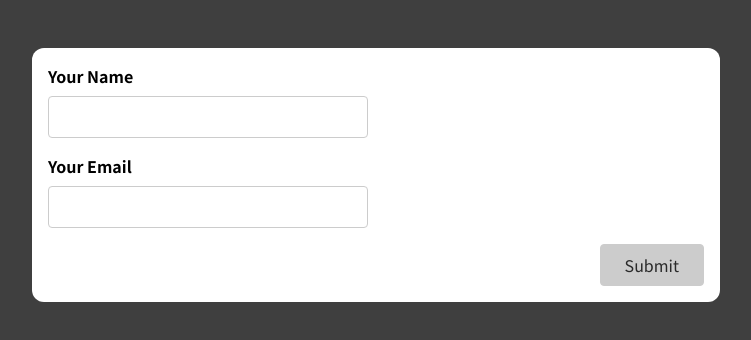
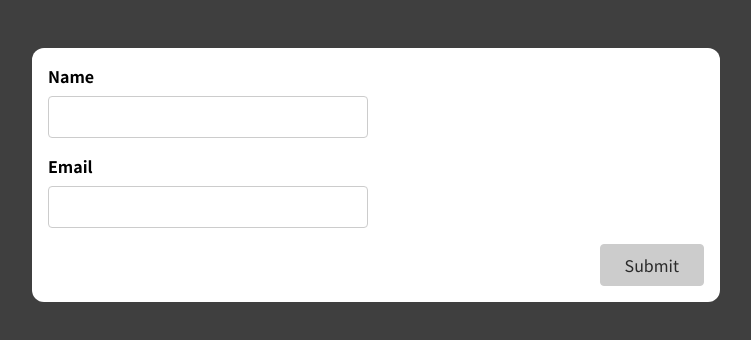
Before and after one commit to DarrelASandbox/react-basic-react-form, a React (Create React App) app: page / in a window 1280 px wide. Shown: the top 340 px of the page, without its empty margins (264-1015 px from the left). Built offline with nearby package versions, Linux system fonts and the light colour scheme.

Commit message:
Rename SimpleInput to SimpleForm component. Refactor code & added Input component

```diff
--- a/src/App.js
+++ b/src/App.js
@@ -1,11 +1,9 @@
-import SimpleInput from './components/SimpleInput';
+import SimpleInput from './components/SimpleForm';
 
-function App() {
-  return (
-    <div className="app">
-      <SimpleInput />
-    </div>
-  );
-}
+const App = () => (
+  <div className="app">
+    <SimpleInput />
+  </div>
+);
 
 export default App;
--- /dev/null
+++ b/src/components/Input.js
@@ -0,0 +1,15 @@
+const Input = ({ id, type, inputValueError, errorText, ...props }) => {
+  const inputNameClasses = inputValueError
+    ? 'form-control invalid'
+    : 'form-control';
+
+  return (
+    <div className={inputNameClasses}>
+      <label htmlFor={id}>{id}</label>
+      <input type={type} id={id} {...props} />
+      {inputValueError && <p className="error-text">{errorText}</p>}
+    </div>
+  );
+};
+
+export default Input;
--- /dev/null
+++ b/src/components/SimpleForm.js
@@ -0,0 +1,53 @@
+import useInput from '../hooks/use-input';
+import Input from './Input';
+
+const SimpleInput = (props) => {
+  const inputNameValidation = (value) => value.trim() !== '';
+  const inputEmailValidation = (value) => /.{3,}@.{3,}\.com/.test(value);
+
+  const formGet = (...inputValueStates) => {
+    const formIsValid = inputValueStates.reduce(
+      (prev, curr) => prev && curr.inputValueIsValid,
+      true
+    );
+
+    const formReset = () => {
+      for (let inputValueState of inputValueStates) {
+        inputValueState.inputValueReset();
+      }
+    };
+    return { formIsValid, formReset };
+  };
+
+  const [inputNameStates, inputNameProps] = useInput(inputNameValidation);
+  const [inputEmailStates, inputEmailProps] = useInput(inputEmailValidation);
+  const { formIsValid, formReset } = formGet(inputNameStates, inputEmailStates);
+
+  const inputFormHandler = (e) => {
+    e.preventDefault();
+    console.log(inputNameProps.value, inputEmailProps.value);
+    formReset();
+  };
+
+  return (
+    <form onSubmit={inputFormHandler}>
+      <Input
+        type="text"
+        id="name"
+        errorText="Please enter your name."
+        {...inputNameProps}
+      />
+      <Input
+        type="text"
+        id="email"
+        errorText="Please enter your email."
+        {...inputEmailProps}
+      />
+      <div className="form-actions">
+        <button disabled={!formIsValid}>Submit</button>
+      </div>
+    </form>
+  );
+};
+
+export default SimpleInput;
--- a/src/components/SimpleInput.js
+++ /dev/null
@@ -1,78 +0,0 @@
-import useInput from '../hooks/use-input';
-
-const SimpleInput = (props) => {
-  const {
-    inputValue: inputName,
-    inputValueIsValid: inputNameIsValid,
-    inputValueError: inputNameError,
-    inputValueHandler: inputNameHandler,
-    inputValueBlurHandler: inputNameBlurHandler,
-    inputValueReset: inputNameReset,
-  } = useInput((value) => value.trim() !== '');
-
-  const {
-    inputValue: inputEmail,
-    inputValueIsValid: inputEmailIsValid,
-    inputValueError: inputEmailError,
-    inputValueHandler: inputEmailHandler,
-    inputValueBlurHandler: inputEmailBlurHandler,
-    inputValueReset: inputEmailReset,
-  } = useInput((value) => value.includes('@'));
-
-  let formIsValid = false;
-  if (inputNameIsValid && inputEmailIsValid) formIsValid = true;
-
-  const inputFormHandler = (e) => {
-    e.preventDefault();
-
-    if (!inputNameIsValid || !inputEmailIsValid) return;
-    console.log(inputName, inputEmail);
-
-    inputNameReset();
-    inputEmailReset();
-  };
-
-  const inputNameClasses = inputNameError
-    ? 'form-control invalid'
-    : 'form-control';
-
-  const inputEmailClasses = inputEmailError
-    ? 'form-control invalid'
-    : 'form-control';
-
-  return (
-    <form onSubmit={inputFormHandler}>
-      <div className={inputNameClasses}>
-        <label htmlFor="name">Your Name</label>
-        <input
-          type="text"
-          id="name"
-          onBlur={inputNameBlurHandler}
-          onChange={inputNameHandler}
-          value={inputName}
-        />
-        {inputNameError && (
-          <p className="error-text">Please enter your name.</p>
-        )}
-      </div>
-      <div className={inputEmailClasses}>
-        <label htmlFor="email">Your Email</label>
-        <input
-          type="text"
-          id="email"
-          onBlur={inputEmailBlurHandler}
-          onChange={inputEmailHandler}
-          value={inputEmail}
-        />
-        {inputEmailError && (
-          <p className="error-text">Please enter your email.</p>
-        )}
-      </div>
-      <div className="form-actions">
-        <button disabled={!formIsValid}>Submit</button>
-      </div>
-    </form>
-  );
-};
-
-export default SimpleInput;
--- a/src/hooks/use-input.js
+++ b/src/hooks/use-input.js
@@ -8,20 +8,21 @@ const useInput = (validateValue) => {
   const inputValueError = !inputValueIsValid && inputValueIsTouched;
 
   const inputValueHandler = (e) => setInputValue(e.target.value);
-  const inputValueBlurHandler = (e) => setInputValueIsTouched(true);
+  const inputValueBlurHandler = () => setInputValueIsTouched(true);
   const inputValueReset = () => {
     setInputValue('');
     setInputValueIsTouched(false);
   };
 
-  return {
-    inputValue,
-    inputValueIsValid,
-    inputValueError,
-    inputValueHandler,
-    inputValueBlurHandler,
-    inputValueReset,
-  };
+  return [
+    { inputValueIsValid, inputValueReset },
+    {
+      value: inputValue,
+      inputValueError,
+      onChange: inputValueHandler,
+      onBlur: inputValueBlurHandler,
+    },
+  ];
 };
 
 export default useInput;
--- a/src/index.css
+++ b/src/index.css
@@ -29,6 +29,10 @@ body {
 .form-control input,
 .form-control label {
   display: block;
+}
+
+.form-control label::first-letter {
+  text-transform: uppercase;
 }
 
 .form-control label {
```
